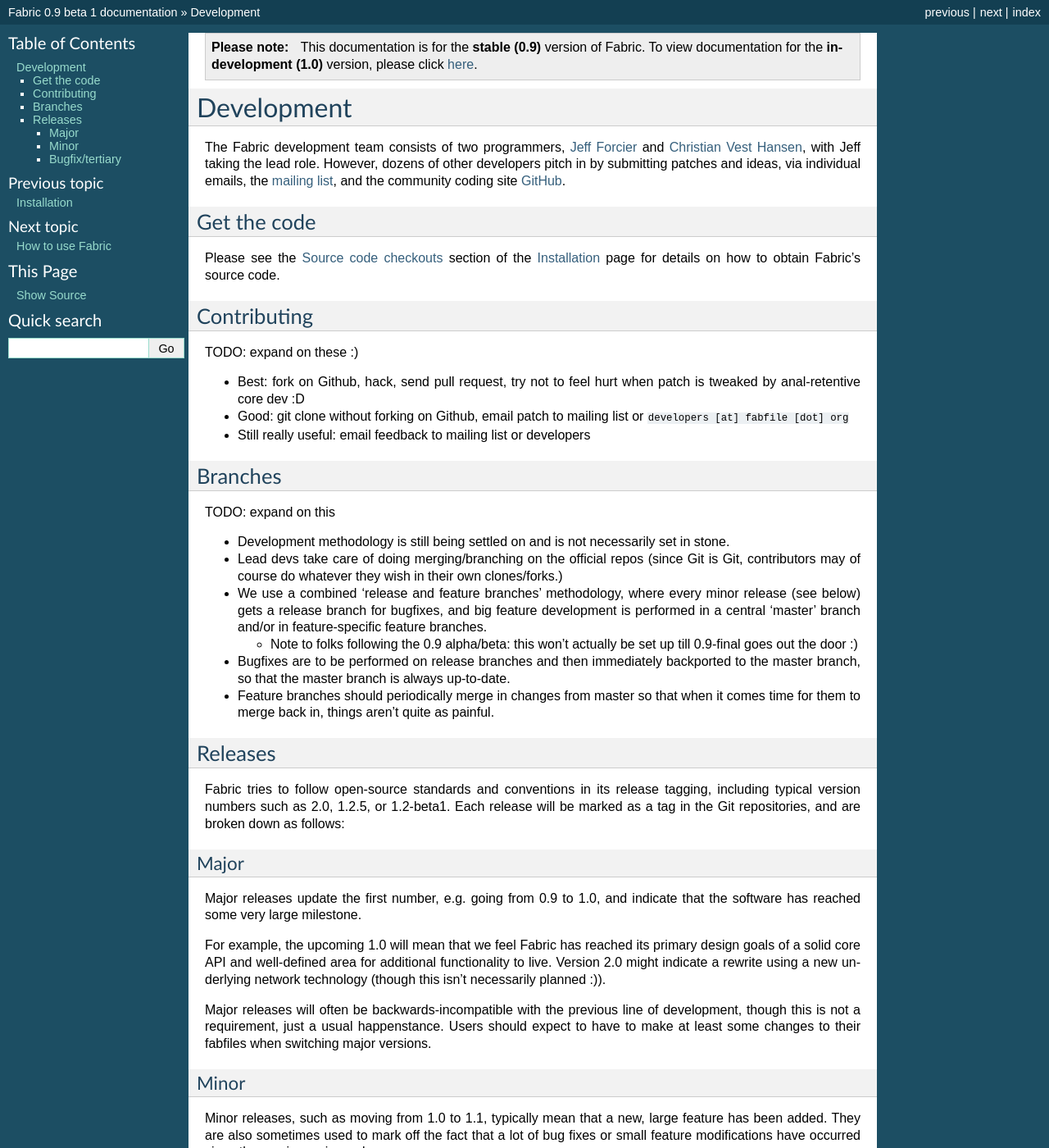
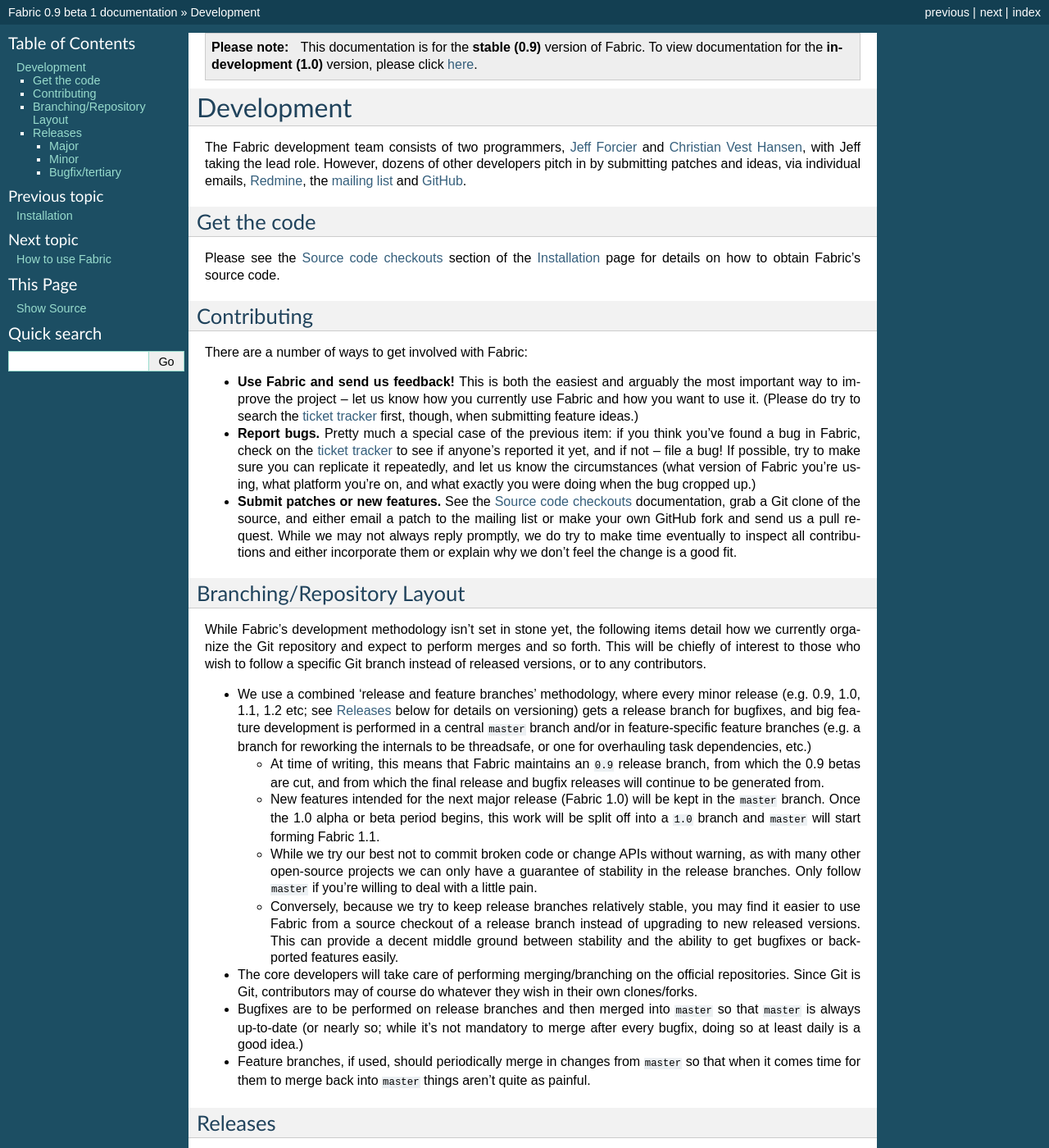
Before and after one commit to fabric/fabric, a Sphinx documentation site: the page built from docs/development.rst, in a window 1280 px wide and 1400 px high. Shown: the whole window at 82% size. Built offline with Sphinx 7.4.7, drawn with Linux system fonts in a browser that asks for light colours; some of the changed text lies outside the part shown.

Commit message:
Edit development docs, including expansion of TODOs.

```diff
--- a/docs/development.rst
+++ b/docs/development.rst
@@ -6,9 +6,8 @@
 <http://bitprophet.org>`_ and `Christian Vest Hansen
 <http://my.opera.com/karmazilla/blog/>`_, with Jeff taking the lead role.
 However, dozens of other developers pitch in by submitting patches and ideas,
-via individual emails, the `mailing list
-<http://lists.nongnu.org/mailman/listinfo/fab-user>`_, and the community coding
-site `GitHub <http://github.com/bitprophet/fabric>`_.
+via individual emails, `Redmine <http://code.fabfile.org>`_, the `mailing list
+<http://lists.nongnu.org/mailman/listinfo/fab-user>`_ and `GitHub <http://github.com/bitprophet/fabric>`_.
 
 Get the code
 ============
@@ -19,37 +18,71 @@
 Contributing
 ============
 
-TODO: expand on these :)
+There are a number of ways to get involved with Fabric:
 
-* Best: fork on Github, hack, send pull request, try not to feel hurt when
-  patch is tweaked by anal-retentive core dev :D
-* Good: git clone without forking on Github, email patch to mailing list or
-  ``developers [at] fabfile [dot] org``
-* Still really useful: email feedback to mailing list or developers
+* **Use Fabric and send us feedback!** This is both the easiest and arguably
+  the most important way to improve the project -- let us know how you
+  currently use Fabric and how you want to use it. (Please do try to search the
+  `ticket tracker <http://code.fabfile.org>`_ first, though, when submitting
+  feature ideas.)
+* **Report bugs.** Pretty much a special case of the previous item: if you
+  think you've found a bug in Fabric, check on the `ticket tracker
+  <http://code.fabfile.org>`_ to see if anyone's reported it yet, and if not --
+  file a bug! If possible, try to make sure you can replicate it repeatedly,
+  and let us know the circumstances (what version of Fabric you're using, what
+  platform you're on, and what exactly you were doing when the bug cropped up.)
+* **Submit patches or new features.** See the :ref:`source-code-checkouts`
+  documentation, grab a Git clone of the source, and either email a patch to
+  the mailing list or make your own GitHub fork and send us a pull request.
+  While we may not always reply promptly, we do try to make time eventually to
+  inspect all contributions and either incorporate them or explain why we don't
+  feel the change is a good fit.
 
-Branches
-========
+Branching/Repository Layout
+===========================
 
-TODO: expand on this
+While Fabric's development methodology isn't set in stone yet, the following
+items detail how we currently organize the Git repository and expect to perform
+merges and so forth. This will be chiefly of interest to those who wish to
+follow a specific Git branch instead of released versions, or to any
+contributors.
 
-* Development methodology is still being settled on and is not necessarily set
-  in stone.
-* Lead devs take care of doing merging/branching on the official repos (since
-  Git is Git, contributors may of  course do whatever they wish in their own
-  clones/forks.)
 * We use a combined 'release and feature branches' methodology, where every
-  minor release (see below) gets a release branch for bugfixes, and big
-  feature development is performed in a central 'master' branch and/or in
-  feature-specific feature branches.
+  minor release (e.g. 0.9, 1.0, 1.1, 1.2 etc; see :ref:`releases` below for
+  details on versioning) gets a release branch for bugfixes, and big feature
+  development is performed in a central ``master`` branch and/or in
+  feature-specific feature branches (e.g. a branch for reworking the internals
+  to be threadsafe, or one for overhauling task dependencies, etc.)
 
-  * Note to folks following the 0.9 alpha/beta: this won't actually be set up
-    till 0.9-final goes out the door :)
-* Bugfixes are to be performed on release branches and then immediately
-  backported to the master branch, so that the master branch is always
-  up-to-date.
-* Feature branches should periodically merge in changes from master so that
-  when it comes time for them to merge back in, things aren't quite as
-  painful.
+  * At time of writing, this means that Fabric maintains an ``0.9`` release
+    branch, from which the 0.9 betas are cut, and from which the final release
+    and bugfix releases will continue to be generated from.
+  * New features intended for the next major release (Fabric 1.0) will be kept
+    in the ``master`` branch. Once the 1.0 alpha or beta period begins, this
+    work will be split off into a ``1.0`` branch and ``master`` will start
+    forming Fabric 1.1.
+  * While we try our best not to commit broken code or change APIs without
+    warning, as with many other open-source projects we can only have a
+    guarantee of stability in the release branches. Only follow ``master`` if
+    you're willing to deal with a little pain.
+  * Conversely, because we try to keep release branches relatively stable, you
+    may find it easier to use Fabric from a source checkout of a release branch
+    instead of upgrading to new released versions. This can provide a decent
+    middle ground between stability and the ability to get bugfixes or
+    backported features easily.
+
+* The core developers will take care of performing merging/branching on the
+  official repositories. Since Git is Git, contributors may of course do
+  whatever they wish in their own clones/forks.
+* Bugfixes are to be performed on release branches and then merged into
+  ``master`` so that ``master`` is always up-to-date (or nearly so; while it's
+  not mandatory to merge after every bugfix, doing so at least daily is a good
+  idea.)
+* Feature branches, if used, should periodically merge in changes from
+  ``master`` so that when it comes time for them to merge back into ``master``
+  things aren't quite as painful.
+
+.. _releases:
 
 Releases
 ========
@@ -67,13 +100,13 @@
 
 For example, the upcoming 1.0 will mean that we feel Fabric has reached its
 primary design goals of a solid core API and well-defined area for additional
-functionality to live. Version 2.0 might indicate a rewrite using a new
-underlying network technology (though this isn't necessarily planned :)).
+functionality to live. Version 2.0 might, for example, indicate a rewrite using
+a new underlying network technology (though this isn't necessarily planned.)
 
 Major releases will often be backwards-incompatible with the previous line of
 development, though this is not a requirement, just a usual happenstance.
 Users should expect to have to make at least some changes to their fabfiles
-when switching major versions.
+when switching between major versions.
 
 Minor
 -----
@@ -90,7 +123,8 @@
 .. note::
 
     This policy marks a departure from early versions of Fabric, wherein the
-    minor release number was the backwards-compatibility boundary.
+    minor release number was the backwards-compatibility boundary -- e.g.
+    Fabric 0.1 was incompatible with Fabric 0.0.x.
 
 Bugfix/tertiary
 ---------------
@@ -101,4 +135,5 @@
 
 This third number is sometimes omitted for the first major or minor release in
 a series, e.g. 1.2 or 2.0, and in these cases it can be considered an implicit
-zero (e.g. 2.0.0).
+zero (e.g. 2.0.0). Fabric will likely include the explicit zero in these cases,
+however -- after all, explicit is better than implicit.
```
